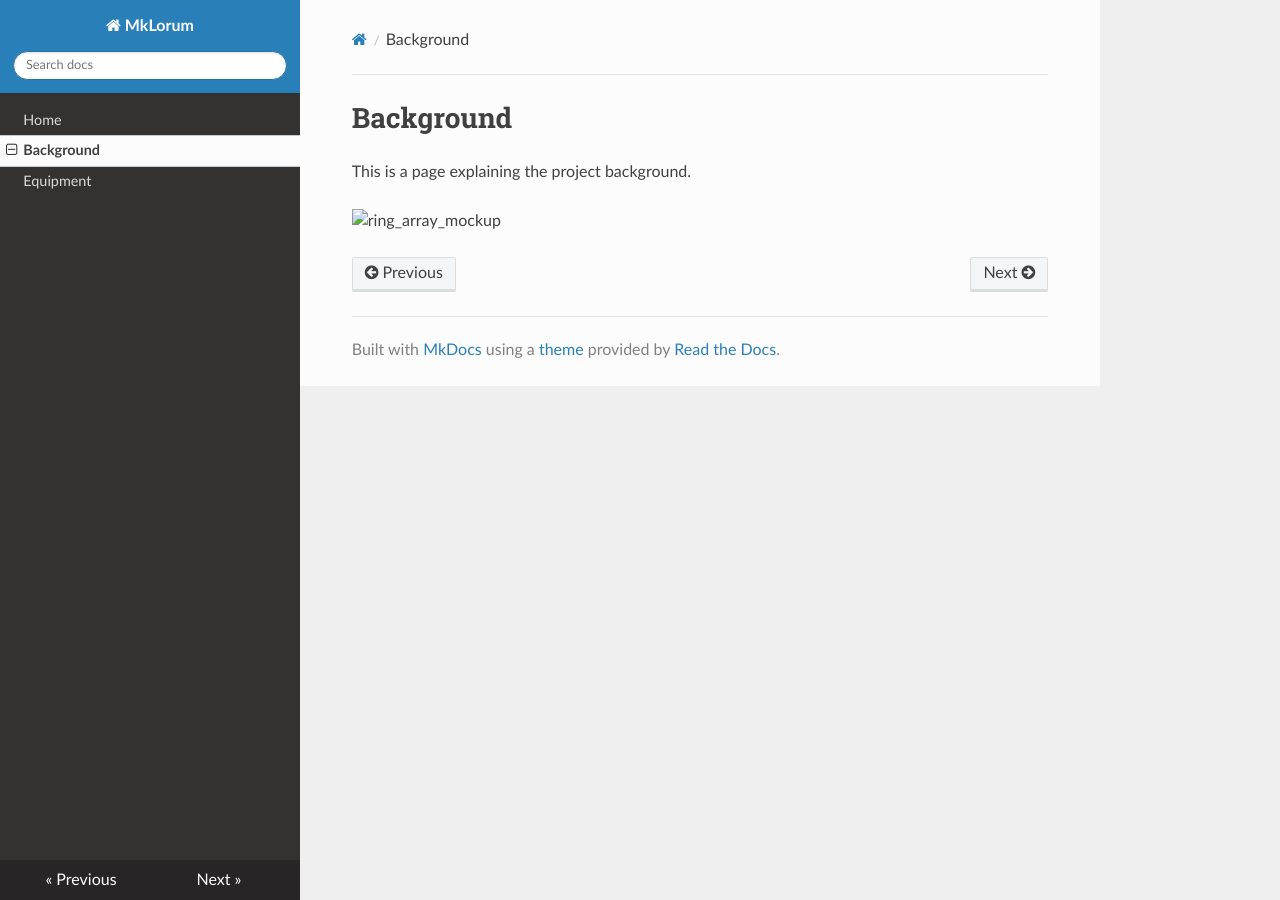
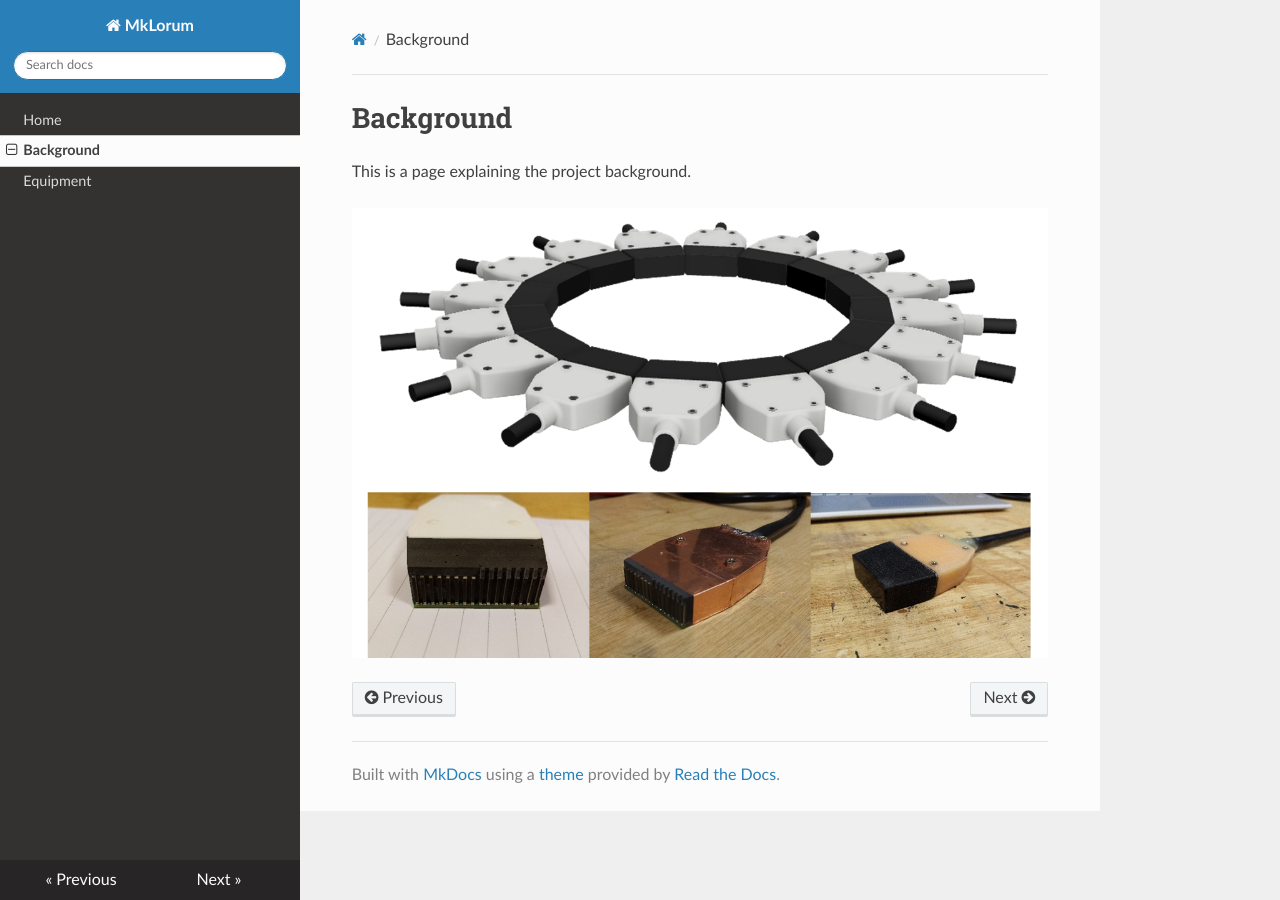
Before and after one commit to morganjroberts/USTopenSourceTest, an MkDocs documentation site: the page built from docs/background.md, in a window 1280 px wide. Built offline with MkDocs 1.6.1, drawn with Linux system fonts in a browser that asks for light colours; nearby versions of some CDN libraries.

Commit message:
change to forward slash

```diff
--- a/docs/background.md
+++ b/docs/background.md
@@ -2,4 +2,4 @@
 
 This is a page explaining the project background.
 
-![ring_array_mockup](.\img\ring_array_mockup.png)
+![ring_array_mockup](./img/ring_array_mockup.png)
```
Also changed, not shown: site/background/index.html, site/index.html, 1 other file.
